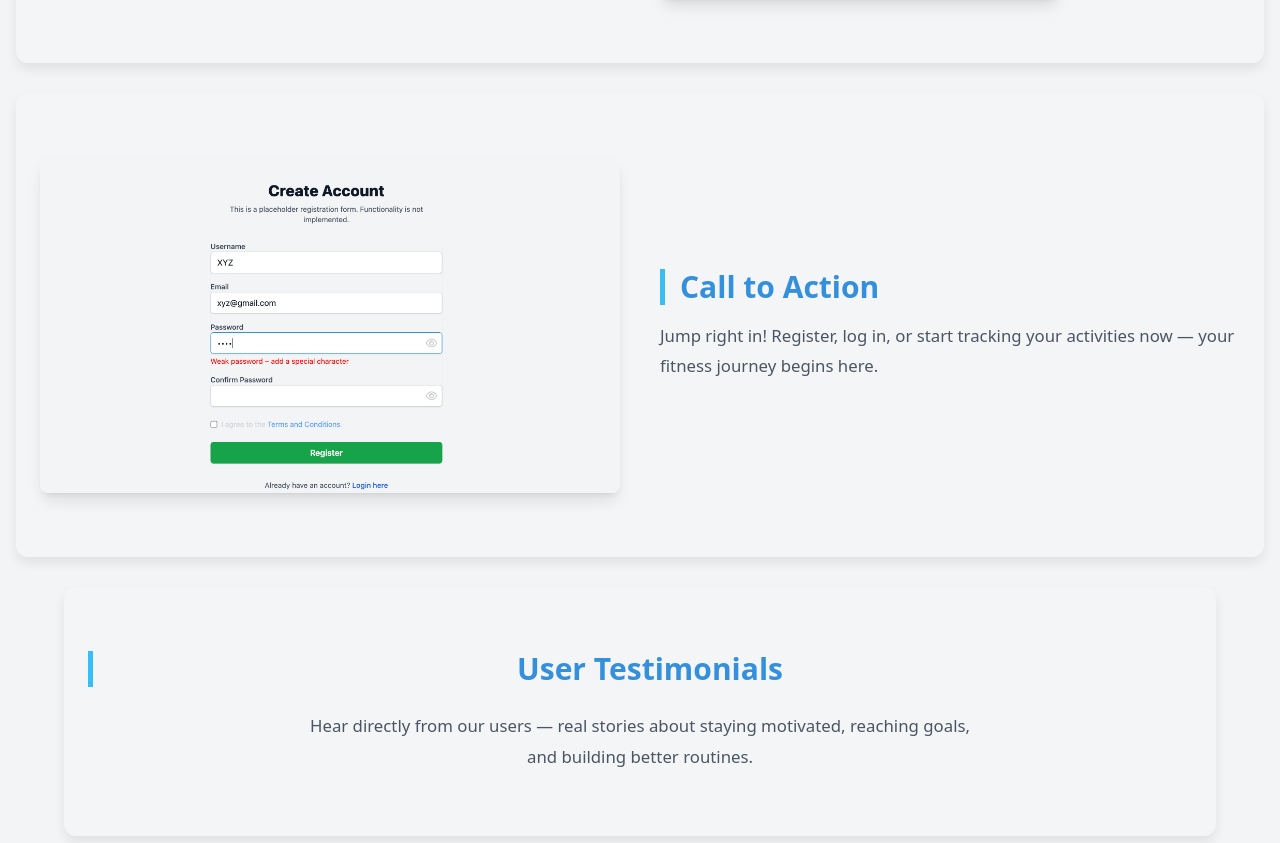
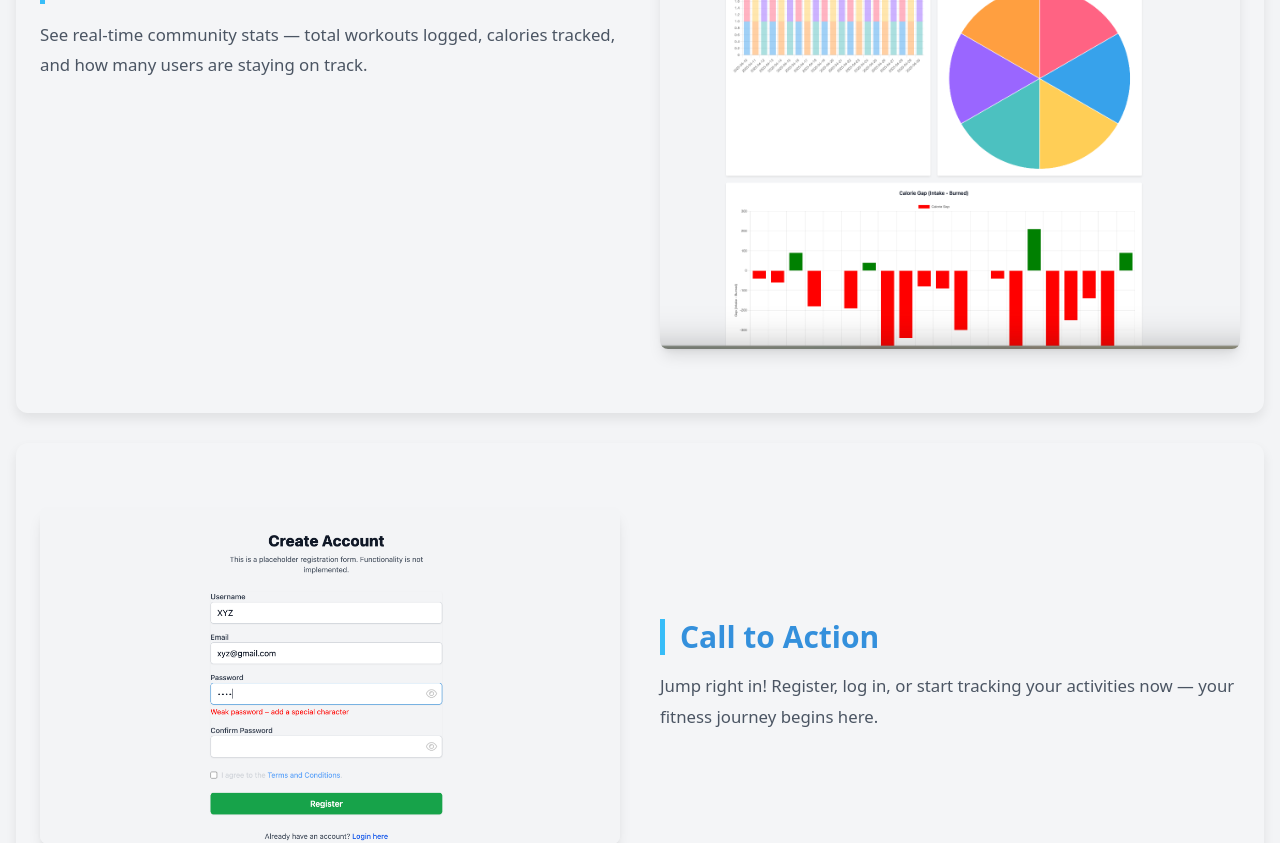
Before and after one commit to KunyangS/fittrack-webapp, a Flask app: page / in a window 1280 px wide. Shown: the part 2353-3196 px from the top of the page. Run offline with Flask 3, Linux system fonts and the light colour scheme; some libraries are stand-ins or nearby versions.

Commit message:
fixing index page

```diff
--- a/templates/index.html
+++ b/templates/index.html
@@ -101,7 +101,7 @@
     </p>
   </div>
   <div class="md:w-1/2">
-    <img src="{{ url_for('static', filename='images/stats_demo.png') }}" alt="Live Stats Demo" class="rounded-lg shadow-lg">
+    <img src="static/img/visualize.jpg" alt="Live Stats Demo" class="rounded-lg shadow-lg">
   </div>
 </section>
 
```
Also changed, not shown: static/img/visualize.jpg (added).
